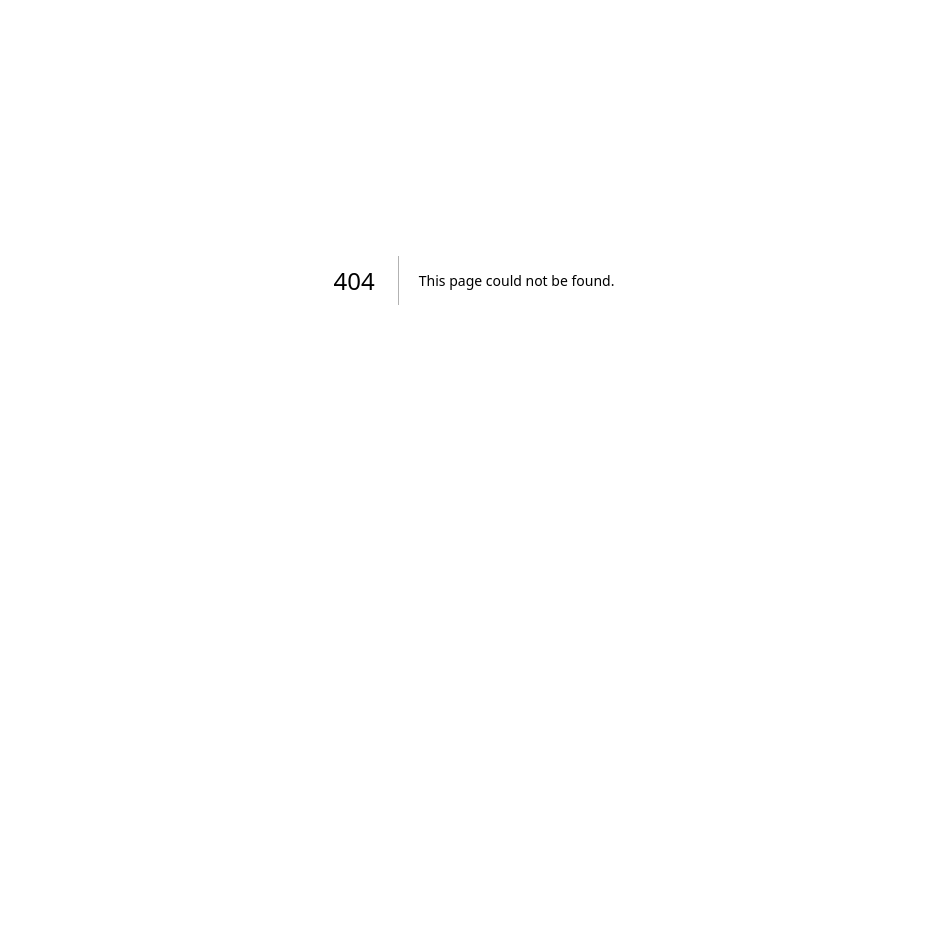
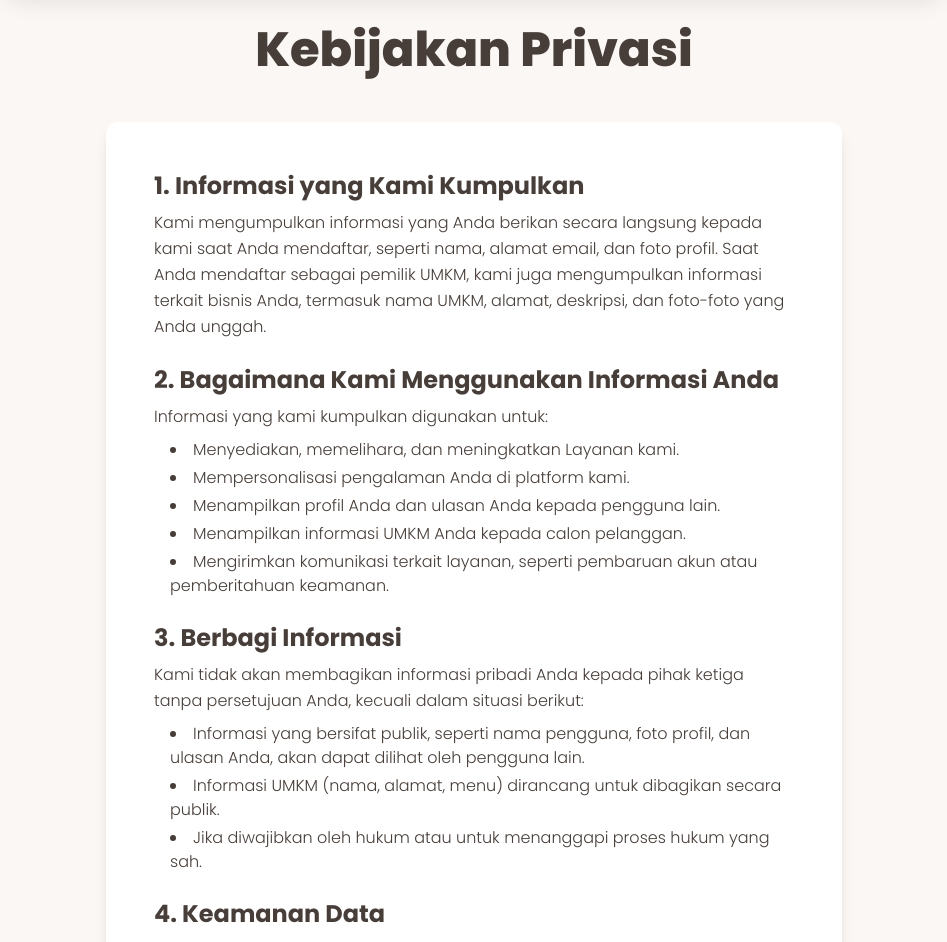
Before and after one commit to Charles03010/indomie-web-kopi, a Next.js app: page /privacy in a window 1280 px wide. Before the commit this address had no page. Shown: the part 120-1062 px from the top of the page, without its empty margins (166-1113 px from the left). Before the commit the page ends 800 px from the top, so only its background shows below. Built offline with nearby package versions, Linux system fonts and the light colour scheme; no server answers.

Commit message:
agree bug fixed

```diff
--- a/app/(auth)/register/page.tsx
+++ b/app/(auth)/register/page.tsx
@@ -234,7 +234,7 @@ export default function Register() {
             ))}
             <div className="relative flex items-center justify-start cursor-pointer">
               <input type="radio" name="agree" id="agree" />
-              <span className="checkmark cursor-pointer mr-3"></span>
+              <span onClick={() => document.getElementById('agree')?.click()} className="checkmark cursor-pointer mr-3"></span>
               <label
                 htmlFor="agree"
                 className="w-full cursor-pointer text-(--head-text) font-light text-sm)"
--- /dev/null
+++ b/app/(home)/privacy/page.tsx
@@ -0,0 +1,99 @@
+// app/(home)/privacy/page.tsx
+
+export default function PrivacyPage() {
+  return (
+    <section className="bg-(--primary-bg) py-20 min-h-[calc(100vh-200px)]">
+      <div className="max-w-3xl mx-auto px-4 text-(--head-text)">
+        <h1 className="text-5xl font-extrabold text-center mb-12">
+          Kebijakan Privasi
+        </h1>
+
+        <div className="bg-white rounded-xl shadow-lg p-8 md:p-12 space-y-6">
+          <section className="space-y-2">
+            <h2 className="text-2xl font-bold">1. Informasi yang Kami Kumpulkan</h2>
+            <p className="font-light leading-relaxed">
+              Kami mengumpulkan informasi yang Anda berikan secara langsung kepada kami
+              saat Anda mendaftar, seperti nama, alamat email, dan foto profil.
+              Saat Anda mendaftar sebagai pemilik UMKM, kami juga mengumpulkan
+              informasi terkait bisnis Anda, termasuk nama UMKM, alamat,
+              deskripsi, dan foto-foto yang Anda unggah.
+            </p>
+          </section>
+
+          <section className="space-y-2">
+            <h2 className="text-2xl font-bold">2. Bagaimana Kami Menggunakan Informasi Anda</h2>
+            <p className="font-light leading-relaxed">
+              Informasi yang kami kumpulkan digunakan untuk:
+            </p>
+            <ul className="list-disc list-inside font-light pl-4 space-y-1">
+              <li>Menyediakan, memelihara, dan meningkatkan Layanan kami.</li>
+              <li>Mempersonalisasi pengalaman Anda di platform kami.</li>
+              <li>
+                Menampilkan profil Anda dan ulasan Anda kepada pengguna lain.
+              </li>
+              <li>
+                Menampilkan informasi UMKM Anda kepada calon pelanggan.
+              </li>
+              <li>
+                Mengirimkan komunikasi terkait layanan, seperti pembaruan akun
+                atau pemberitahuan keamanan.
+              </li>
+            </ul>
+          </section>
+
+          <section className="space-y-2">
+            <h2 className="text-2xl font-bold">3. Berbagi Informasi</h2>
+            <p className="font-light leading-relaxed">
+              Kami tidak akan membagikan informasi pribadi Anda kepada pihak
+              ketiga tanpa persetujuan Anda, kecuali dalam situasi berikut:
+            </p>
+            <ul className="list-disc list-inside font-light pl-4 space-y-1">
+              <li>
+                Informasi yang bersifat publik, seperti nama pengguna, foto
+                profil, dan ulasan Anda, akan dapat dilihat oleh pengguna lain.
+              </li>
+              <li>
+                Informasi UMKM (nama, alamat, menu) dirancang untuk dibagikan
+                secara publik.
+              </li>
+              <li>
+                Jika diwajibkan oleh hukum atau untuk menanggapi proses hukum
+                yang sah.
+              </li>
+            </ul>
+          </section>
+
+          <section className="space-y-2">
+            <h2 className="text-2xl font-bold">4. Keamanan Data</h2>
+            <p className="font-light leading-relaxed">
+              Kami mengambil langkah-langkah yang wajar untuk melindungi informasi
+              Anda dari kehilangan, pencurian, penyalahgunaan, dan akses tidak sah.
+              Ini termasuk penggunaan layanan otentikasi yang aman dan penyimpanan
+              data di server yang terproteksi.
+            </p>
+          </section>
+
+          <section className="space-y-2">
+            <h2 className="text-2xl font-bold">5. Kontrol Anda</h2>
+            <p className="font-light leading-relaxed">
+              Anda dapat meninjau dan memperbarui informasi akun Anda kapan saja
+              melalui halaman "Account Settings" (untuk pelanggan) atau
+              "Dashboard Settings" (untuk UMKM). Anda juga dapat menghapus akun
+              Anda, yang akan menghapus data pribadi Anda dari sistem kami
+              sesuai dengan Ketentuan Layanan.
+            </p>
+          </section>
+
+          <section className="space-y-2">
+            <h2 className="text-2xl font-bold">6. Perubahan Kebijakan Ini</h2>
+            <p className="font-light leading-relaxed">
+              Kami dapat memperbarui Kebijakan Privasi ini dari waktu ke waktu.
+              Kami akan memberi tahu Anda tentang perubahan apa pun dengan
+              memposting kebijakan baru di halaman ini.
+            </p>
+          </section>
+        </div>
+      </div>
+    </section>
+  );
+}
```
